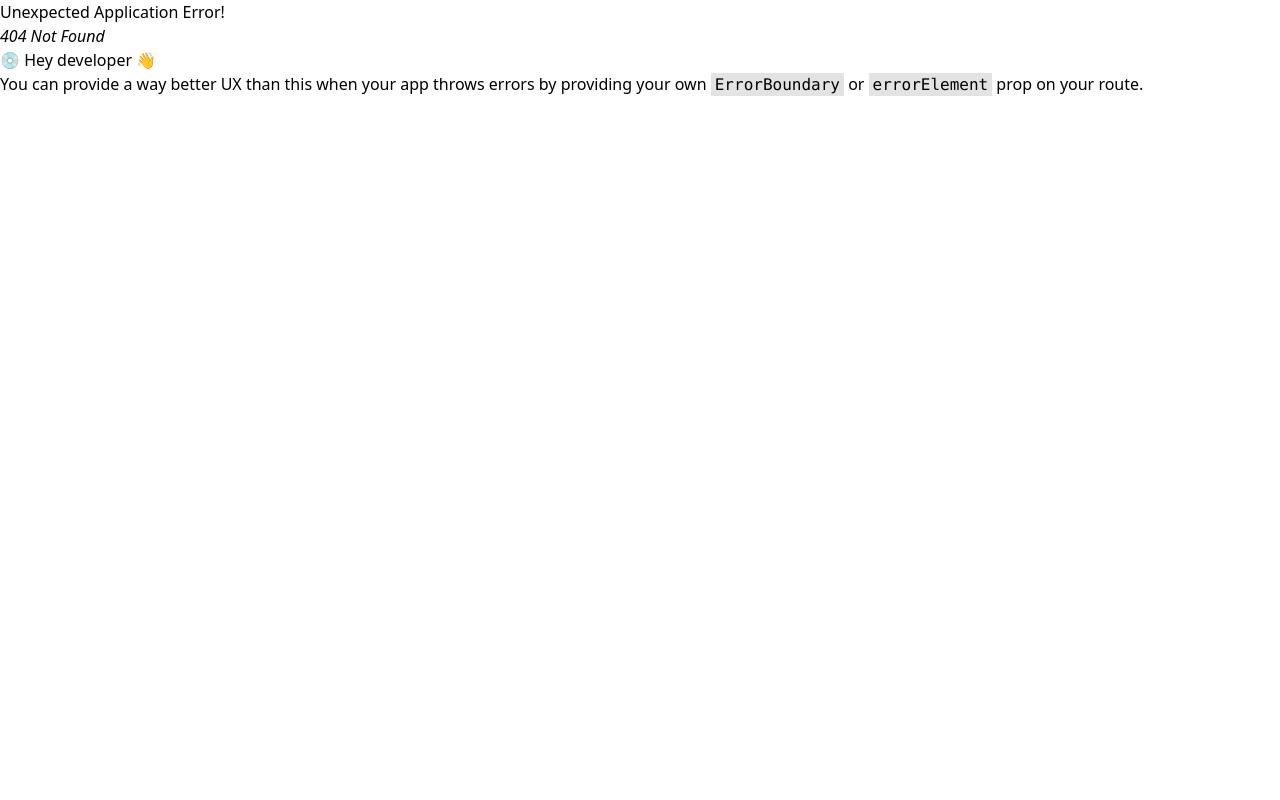
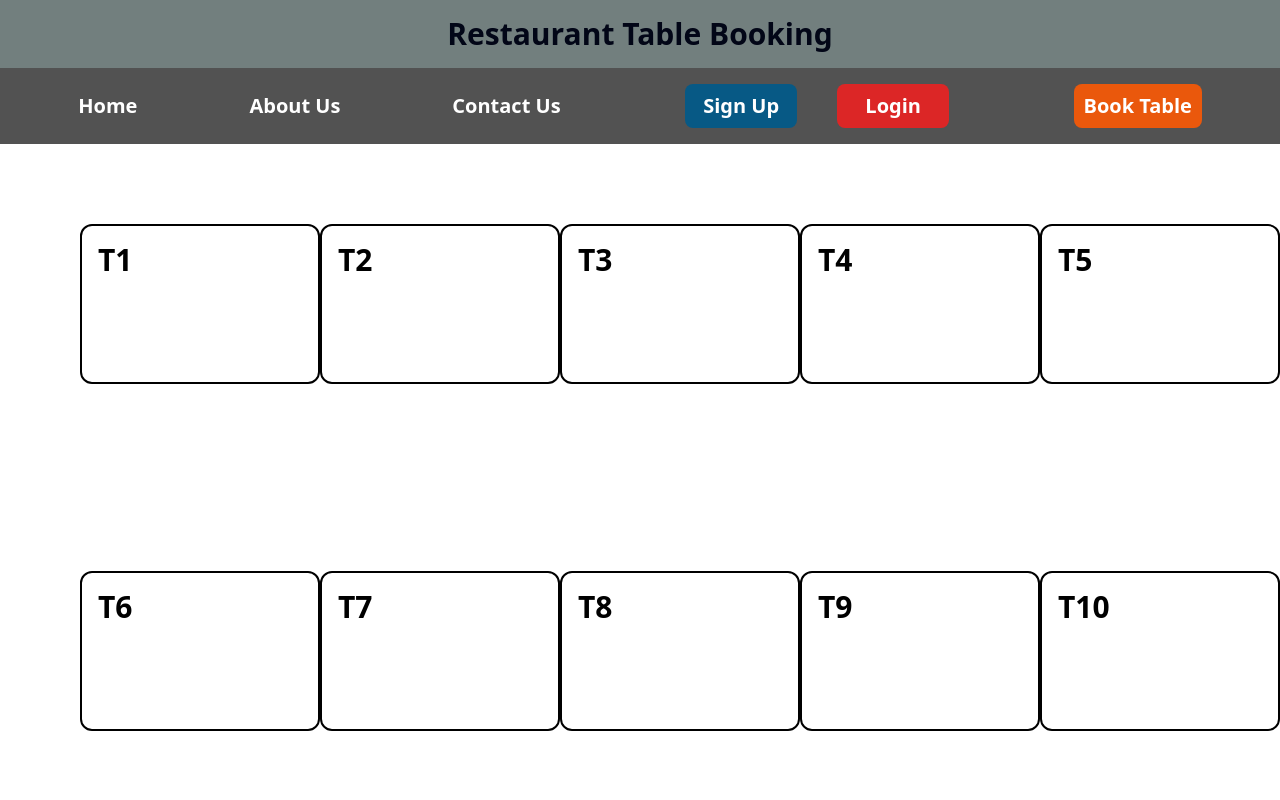
Before and after one commit to Rohanpatil22/fullstack_project, a React (Create React App) app in the folder client/table_booking_app/: page /booktable in a window 1280 px wide. Before the commit this address had no page. Shown: the top 800 px of the page. Built offline with nearby package versions, Linux system fonts and the light colour scheme.

Commit message:
table structure added

```diff
--- a/client/table_booking_app/src/App.js
+++ b/client/table_booking_app/src/App.js
@@ -1,9 +1,7 @@
 import { Outlet } from "react-router-dom";
-import About from "./components/About";
-import Contact from "./components/Contact";
 import Footer from "./components/Footer";
 import Header from "./components/Header";
-import Home from "./components/Home";
+
 
 
 function App() {
--- a/client/table_booking_app/src/components/Header.js
+++ b/client/table_booking_app/src/components/Header.js
@@ -23,7 +23,8 @@ function Header() {
 
                   </div>
                   <div>
-                      <button className='bg-orange-600  p-2 rounded-lg w-32 hover:scale-110 cursor-pointer'>Book Table</button>
+                        <Link to="booktable"><button className='bg-orange-600  p-2 rounded-lg w-32 hover:scale-110 cursor-pointer'>Book Table</button></Link>
+
                   </div>
               </div>
     </nav>
--- a/client/table_booking_app/src/components/Login.js
+++ b/client/table_booking_app/src/components/Login.js
@@ -12,12 +12,12 @@ function Login() {
 
                 <tr>
                     <td className='p-3'><label htmlFor='email_inp' className='font-medium'>Email Id</label></td>
-                    <td className='p-3'><input className='rounded-xl p-1 w-[400px] text-black' type="text" id="email_inp" /></td>
+                    <td className='p-3'><input className='rounded-xl p-1 w-[400px] text-black' type="text" id="email_inp" autoFocus /></td>
                 </tr>
 
                 <tr >
                     <td className='p-3'><label htmlFor='pass_inp' className='font-medium'>Password</label></td>
-                    <td className='p-3'><input className='rounded-xl p-1 w-[400px] text-black' type="text" id="pass_inp" autoFocus /></td>
+                    <td className='p-3'><input className='rounded-xl p-1 w-[400px] text-black' type="text" id="pass_inp"  /></td>
                 </tr>
 
                 <tr>
--- /dev/null
+++ b/client/table_booking_app/src/components/Table.js
@@ -0,0 +1,21 @@
+import React from 'react'
+
+function Table() {
+
+    let tableName=["T1","T2","T3","T4","T5","T6","T7","T8","T9","T10"];
+  return (
+   <>
+   <div className='grid grid-cols-5 gap-20 m-20 ' style={{height:"800px"}}>
+        {
+            tableName.map((item,index)=>(
+                <div key={index} className='w-60 h-40 border-2 border-black font-bold text-3xl p-4 hover:bg-zinc-500 rounded-xl'>{item}</div>
+            ))
+        }
+        <div></div>
+   </div>
+
+   </>
+  )
+}
+
+export default Table
--- a/client/table_booking_app/src/index.js
+++ b/client/table_booking_app/src/index.js
@@ -9,6 +9,7 @@ import About from './components/About';
 import Contact from './components/Contact';
 import Signup from './components/Signup';
 import Login from './components/Login';
+import Table from './components/Table';
 
 
 const route=createBrowserRouter(createRoutesFromElements(
@@ -19,6 +20,7 @@ const route=createBrowserRouter(createRoutesFromElements(
     <Route path="contact" element={<Contact/>}/>
     <Route path="signup" element={<Signup/>}/>
     <Route path="login" element={<Login/>}/>
+    <Route path="booktable" element={<Table/>}/>
 
   </Route>
 ))
```
